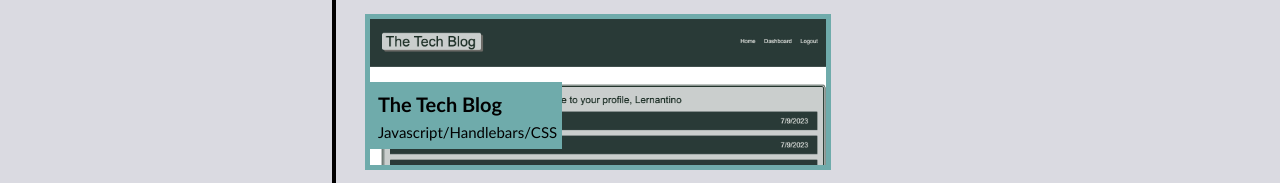
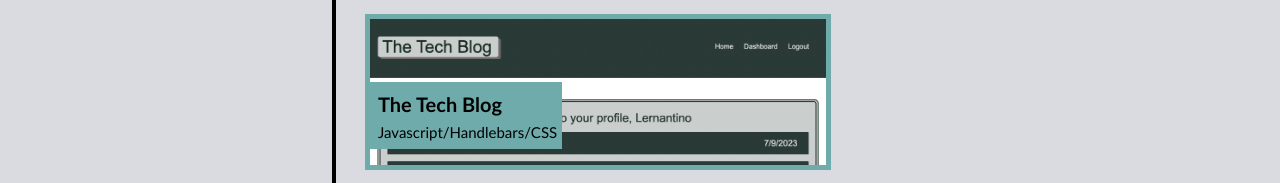
Before and after one commit to shimna-puthanayil/first-portfolio, a plain HTML site: page index.html in a window 1280 px wide. Shown: the part 1278-1461 px from the top of the page. Drawn offline with Linux system fonts and the light colour scheme.

Commit message:
updated work 3

```diff
--- a/index.html
+++ b/index.html
@@ -94,7 +94,7 @@
                     <div class="div-work">
 
                         <a href="https://murmuring-shelf-04632-c5a4a7d4538b.herokuapp.com/">
-                            <img class="other-works" src="./assets/images/tbl.png" alt="Technology Blog" />
+                            <img class="other-works" src="./assets/images/tb3.png" alt="Technology Blog" />
 
                             <div class="other-works-header">
                                 <strong class="work-title">The Tech Blog</strong>
```
Also changed, not shown: assets/images/tb1.png (added), assets/images/tb2.png (added), assets/images/tb3.png (added).
